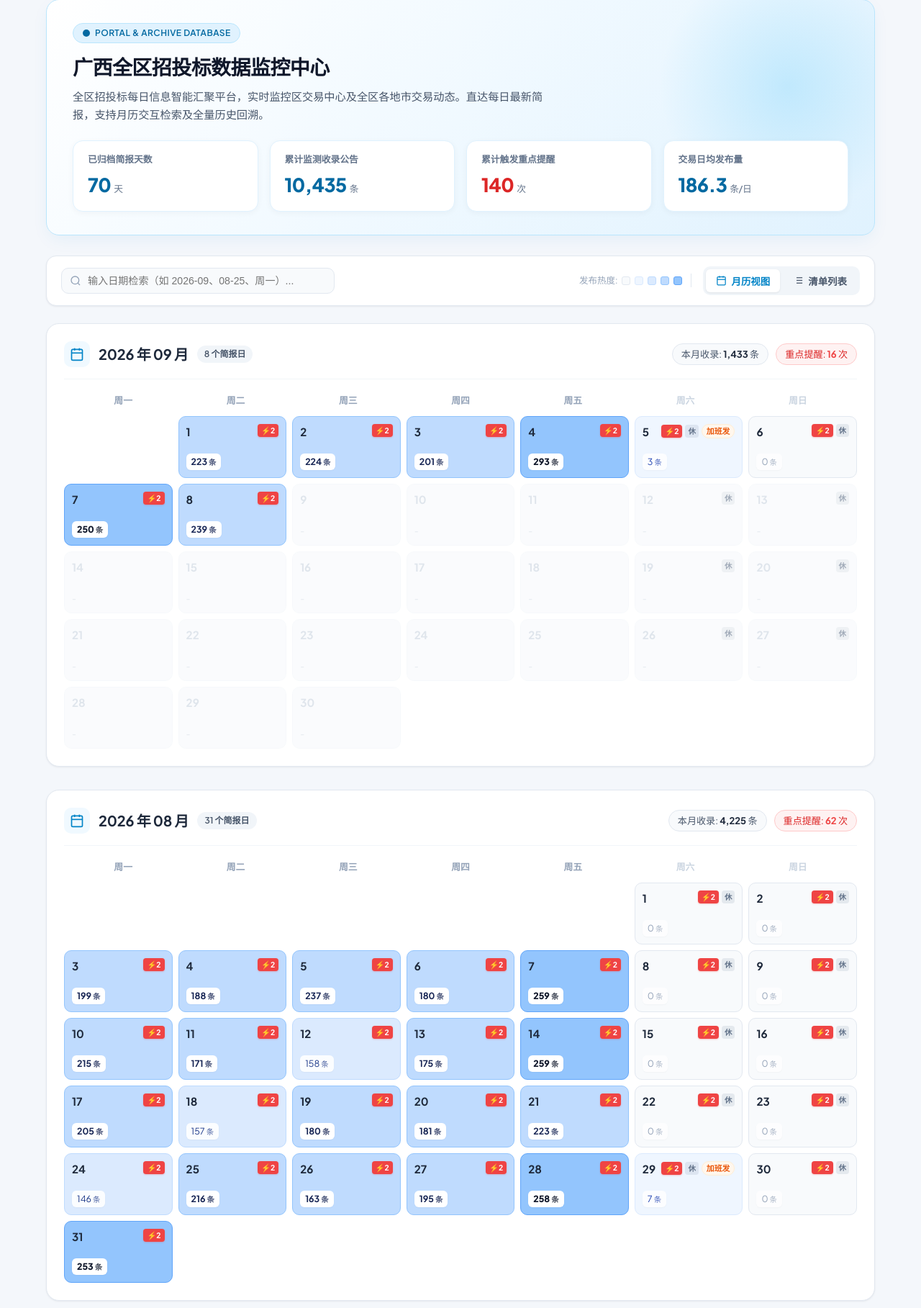
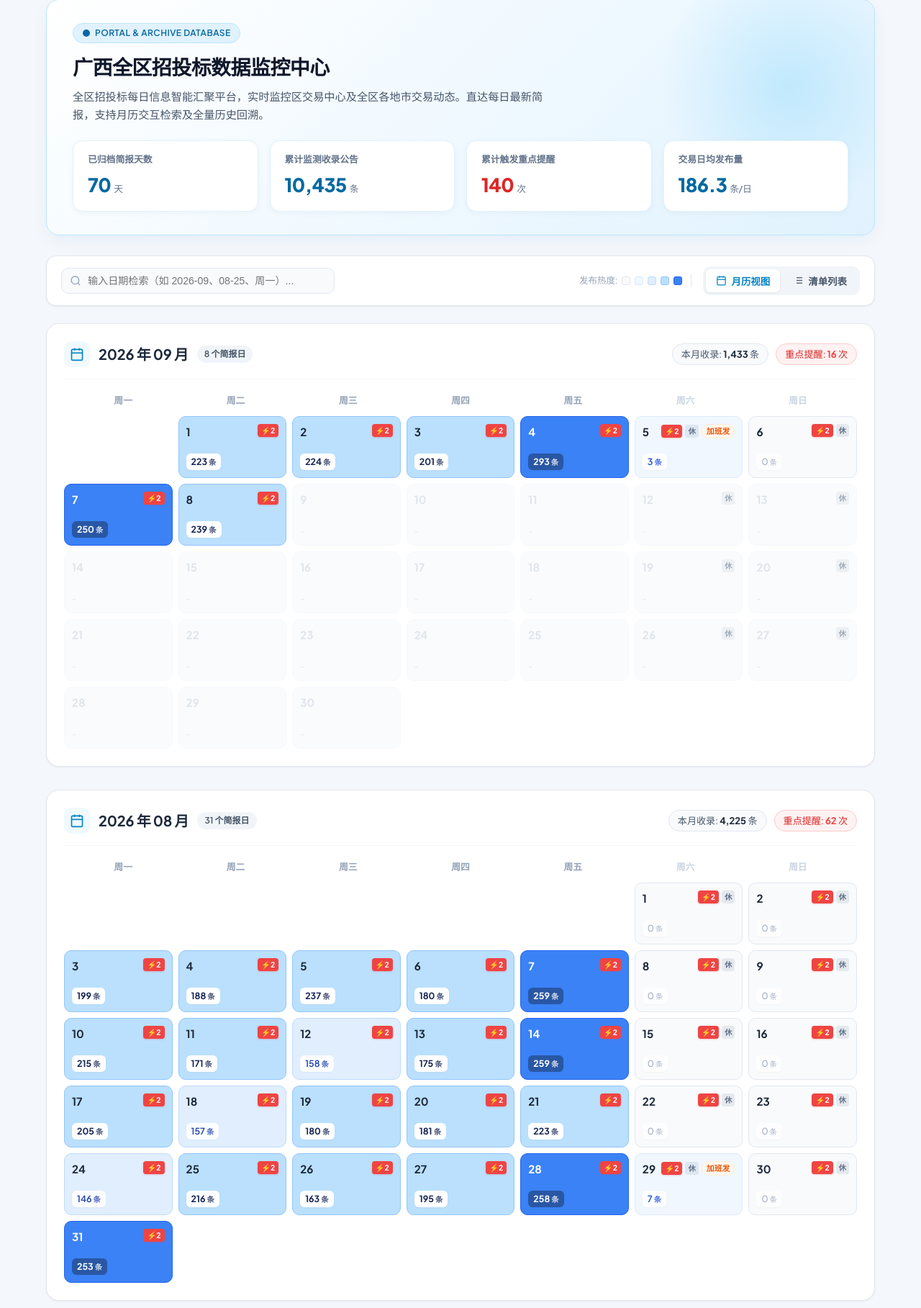
Before and after one commit to huangbiaocat/gxzb-daily, a Python web app: template templates/index-sample.html in a window 1280 px wide. Shown: the part 103-1920 px from the top of the page at 72% size. Run offline with Jinja, Linux system fonts and the light colour scheme; the template is opened without the code that fills it, so the values that code supplies are empty.

Commit message:
feat: 优化热度日历蓝靛同色配色，并在每日明细页更新时间加入即时兜底

```diff
--- a/templates/index-sample.html
+++ b/templates/index-sample.html
@@ -547,27 +547,28 @@
             border-color: #e2e8f0;
         }
         .density-1 {
-            background: #eff6ff;
+            background: #f0f7ff;
             border-color: #dbeafe;
         }
         .density-2 {
-            background: #dbeafe;
+            background: #e0eefe;
             border-color: #bfdbfe;
         }
         .density-3 {
-            background: #bfdbfe;
+            background: #bae0fd;
             border-color: #93c5fd;
         }
         .density-4 {
-            background: #93c5fd;
-            border-color: #60a5fa;
+            background: #3b82f6;
+            border-color: #2563eb;
         }
 
         .density-0 .cal-count-badge { color: var(--text-muted); background: rgba(255,255,255,0.7); }
-        .density-1 .cal-count-badge { color: #1e40af; background: rgba(255,255,255,0.8); }
-        .density-2 .cal-count-badge { color: #1e3a8a; background: rgba(255,255,255,0.9); }
+        .density-1 .cal-count-badge { color: #1d4ed8; background: rgba(255,255,255,0.85); font-weight: 600; }
+        .density-2 .cal-count-badge { color: #1e40af; background: rgba(255,255,255,0.9); font-weight: 600; }
         .density-3 .cal-count-badge { color: #172554; background: #ffffff; font-weight: 700; }
-        .density-4 .cal-count-badge { color: #0f172a; background: #ffffff; font-weight: 800; }
+        .density-4 .cal-count-badge { color: #ffffff; background: rgba(15, 23, 42, 0.4); font-weight: 700; }
+        .density-4 .cal-date-num { color: #ffffff; }
 
         .cal-cell-header {
             display: flex;
@@ -1009,10 +1010,10 @@
 <div class="density-legend">
 <span>发布热度:</span>
 <span class="legend-dot" style="background:#f8fafc; border:1px solid #e2e8f0;" title="0条"></span>
-<span class="legend-dot" style="background:#eff6ff; border:1px solid #dbeafe;" title="1-60条"></span>
-<span class="legend-dot" style="background:#dbeafe; border:1px solid #bfdbfe;" title="61-160条"></span>
-<span class="legend-dot" style="background:#bfdbfe; border:1px solid #93c5fd;" title="161-240条"></span>
-<span class="legend-dot" style="background:#93c5fd; border:1px solid #60a5fa;" title="&gt;240条"></span>
+<span class="legend-dot" style="background:#f0f7ff; border:1px solid #dbeafe;" title="1-60条"></span>
+<span class="legend-dot" style="background:#e0eefe; border:1px solid #bfdbfe;" title="61-160条"></span>
+<span class="legend-dot" style="background:#bae0fd; border:1px solid #93c5fd;" title="161-240条"></span>
+<span class="legend-dot" style="background:#3b82f6; border:1px solid #2563eb;" title="&gt;240条"></span>
 </div>
 <div class="view-switcher">
 <button class="view-btn active" id="btnViewCalendar" onclick="switchView('calendar')">
```
Also changed, not shown: scripts/build_archive_page.py (+4 -4 lines), scripts/build_daily_page.py (+7 -4 lines).
